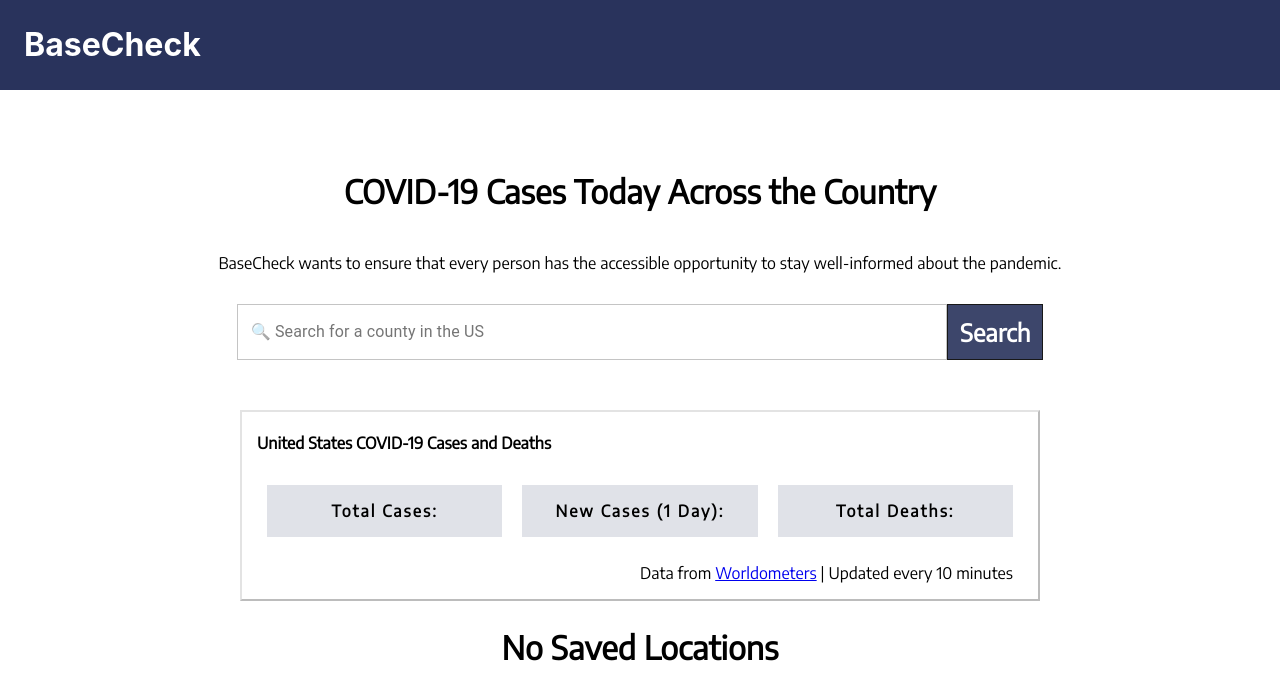
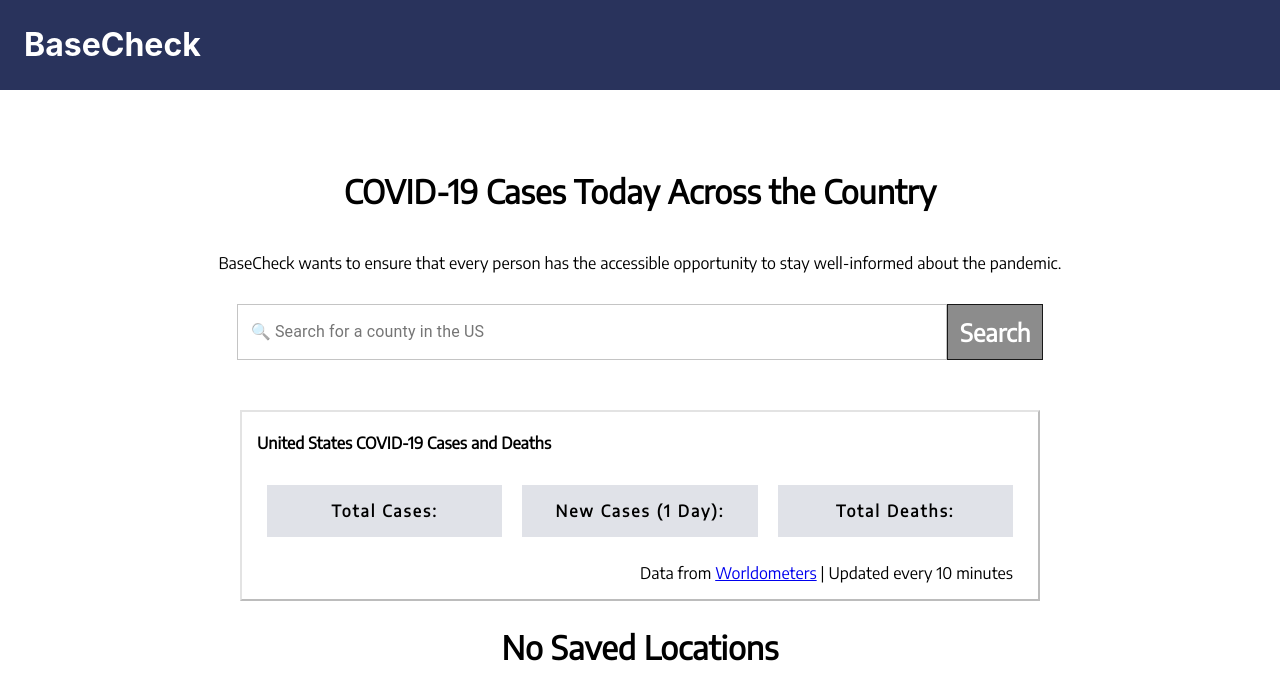
Before and after one commit to autumn-info-442a/team-b, a React (Create React App) app in the folder my-app/: page / in a window 1280 px wide. Shown: the top 700 px of the page. Built offline with nearby package versions, Linux system fonts and the light colour scheme; no server answers.

Commit message:
Disable search unless there is input

```diff
--- a/my-app/src/App.css
+++ b/my-app/src/App.css
@@ -96,6 +96,21 @@
   color: white;
   opacity: 0.9;
 }
+
+.search-button-disabled {
+  border: 1px solid black;
+  background-color: gray;
+  text-align: center;
+  vertical-align: center;
+  width: auto;
+  font-weight: bold;
+  padding: 0.5em;
+  font-size: 1.5em;
+  text-decoration: none;
+  color: white;
+  opacity: 0.9;
+}
+
 
 .search-button:hover, .search-button:active, .search-button:focus {
   opacity: 1;
--- a/my-app/src/components/SearchBar.js
+++ b/my-app/src/components/SearchBar.js
@@ -43,7 +43,7 @@ export default function SearchBar() {
           style={{ width: '50em' }}
           renderInput={(params) => <TextField {...params} label='&#128269; Search for a county in the US' variant="outlined" />}
         />
-        <a href={'/search/' + input} className="search-button">Search</a>
+        {input ? <a href={'/search/' + input} className="search-button">Search</a> : <span className="search-button-disabled">Search</span>}
       </div>
     </div>
   );
```
